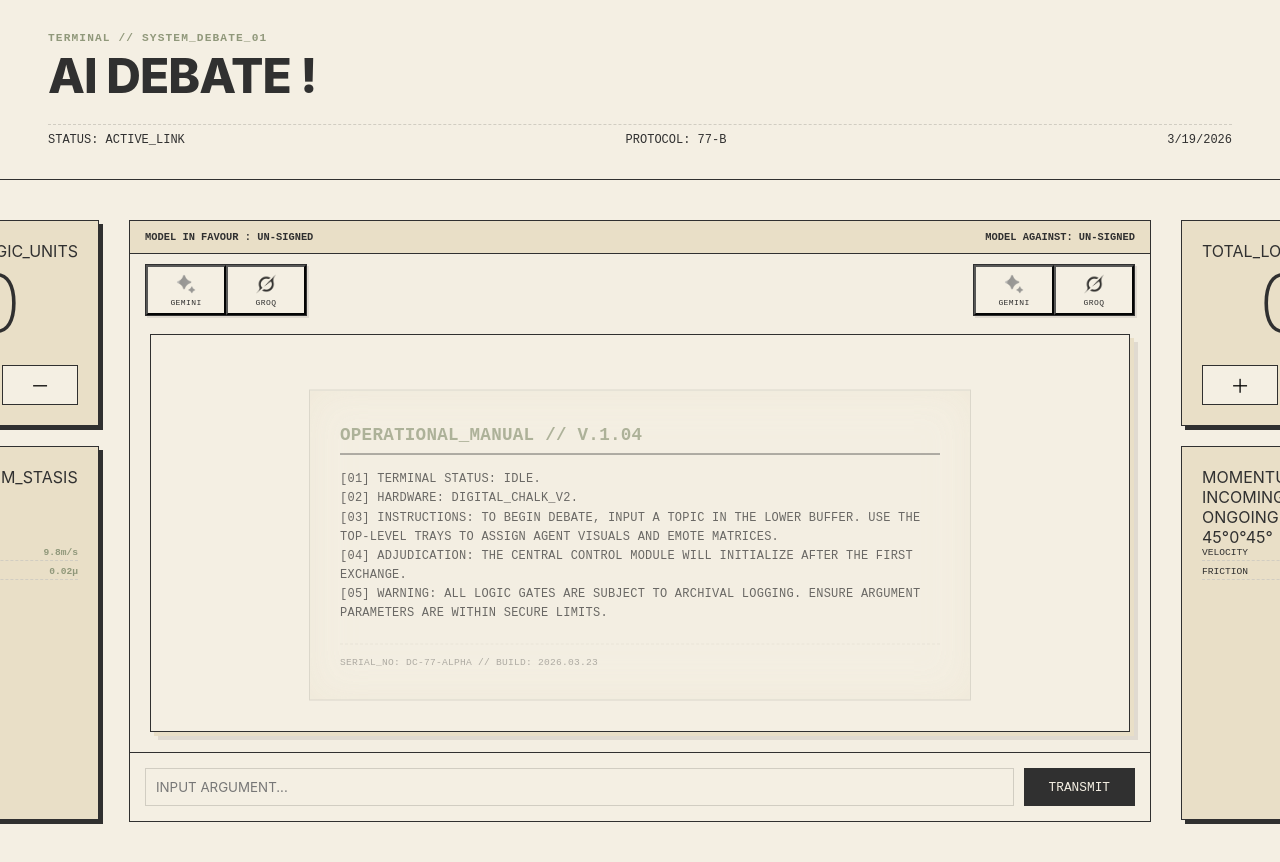
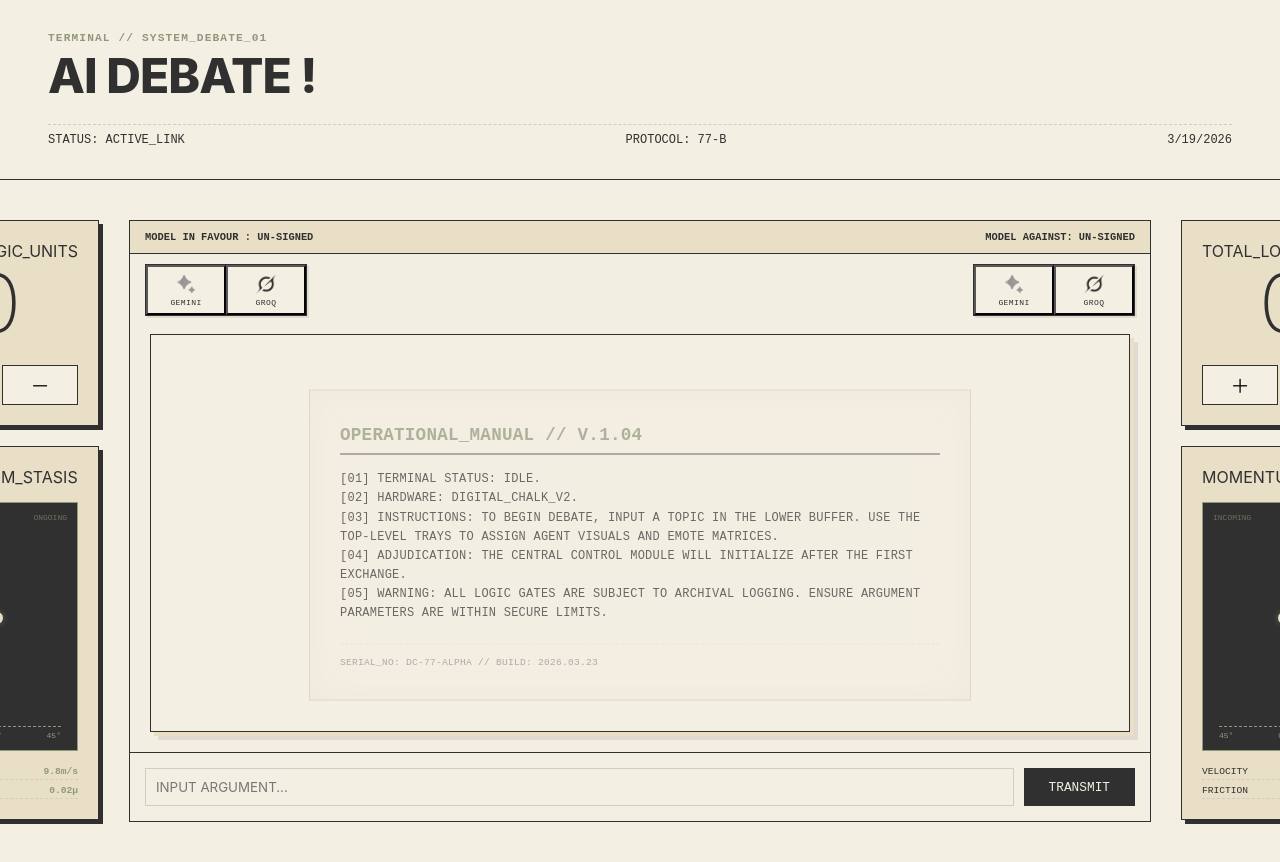
Before and after one commit to Eshaan111/AI-Debate, a Next.js app: page / in a window 1280 px wide. Shown: the top 862 px of the page. Built offline with nearby package versions, Linux system fonts and the light colour scheme.

Commit message:
pendulum logic

```diff
--- a/app/globals.css
+++ b/app/globals.css
@@ -1,10 +1,15 @@
 :root {
   /* The "Digital Chalk" Palette */
-  --paper: #F4EFE3;      /* Base Background */
-  --ink: #2D2D2D;        /* High Contrast Charcoal */
-  --sage: #8F9779;       /* Primary Accent */
-  --sandstone: #E9DFC7;  /* Secondary Container */
-  --grid-dot: #D1CDC2;   /* Subdued Grid Color */
+  --paper: #F4EFE3;
+  /* Base Background */
+  --ink: #2D2D2D;
+  /* High Contrast Charcoal */
+  --sage: #8F9779;
+  /* Primary Accent */
+  --sandstone: #E9DFC7;
+  /* Secondary Container */
+  --grid-dot: #D1CDC2;
+  /* Subdued Grid Color */
 
   /* Typography */
   --font-main: 'Inter', 'Helvetica Neue', sans-serif;
@@ -73,17 +78,113 @@ body {
   gap: 30px;
   padding: 40px;
 }
+
 /* --- SIDE PANE --- */
 /* --- SIDE PANE (Height Matched) --- */
 .dc-side-pane {
   width: 220px;
-  height: 600px; /* MATCHES .dc-chat-container height */
+  height: 600px;
+  /* MATCHES .dc-chat-container height */
   display: flex;
   flex-direction: column;
   gap: 20px;
 }
 
-.dc-counter-card, .dc-status-card {
+.dc-pendulum-enclosure {
+  flex: 1;
+  background-color: var(--ink);
+  margin: 15px 0;
+  position: relative;
+  border: 1px solid var(--sage);
+  display: flex;
+  flex-direction: column;
+  align-items: center;
+  overflow: hidden;
+}
+
+/* Labels for the extremes */
+.dc-pendulum-label {
+  position: absolute;
+  top: 10px;
+  font-family: var(--font-mono);
+  font-size: 0.5rem;
+  color: var(--sage);
+  opacity: 0.6;
+}
+
+.dc-pendulum-label.left {
+  left: 10px;
+}
+
+.dc-pendulum-label.right {
+  right: 10px;
+}
+
+/* The Pivot Point */
+.dc-pendulum-enclosure::before {
+  content: "";
+  position: absolute;
+  top: 0;
+  width: 4px;
+  height: 4px;
+  background: var(--sage);
+  border-radius: 50%;
+  z-index: 2;
+}
+
+/* The Arm */
+.dc-pendulum-arm {
+  width: 1px;
+  height: 120px;
+  background: var(--sage);
+  position: relative;
+  transform-origin: top center;
+  transition: transform 1.2s cubic-bezier(0.45, 0.05, 0.55, 0.95);
+  margin-top: 2px;
+}
+
+/* Directional States */
+.dc-pendulum-arm.incoming {
+  transform: rotate(35deg);
+}
+
+.dc-pendulum-arm.ongoing {
+  transform: rotate(-35deg);
+}
+
+.dc-pendulum-arm.center {
+  transform: rotate(0deg);
+}
+
+/* The Weight (The Bob) */
+.dc-pendulum-weight {
+  position: absolute;
+  bottom: 0;
+  left: -6px;
+  width: 12px;
+  height: 12px;
+  background: var(--sandstone);
+  border: 1px solid var(--ink);
+  border-radius: 50%;
+  box-shadow: 0 0 5px rgba(143, 151, 121, 0.4);
+}
+
+/* The Bottom Scale */
+.dc-pendulum-scale {
+  position: absolute;
+  bottom: 10px;
+  width: 80%;
+  display: flex;
+  justify-content: space-between;
+  font-family: var(--font-mono);
+  font-size: 0.5rem;
+  color: var(--sage);
+  border-top: 1px dashed var(--sage);
+  padding-top: 4px;
+}
+
+.dc-counter-card,
+.dc-status-card {
   background-color: var(--sandstone);
   border: 1px solid var(--ink);
   padding: 20px;
@@ -91,14 +192,16 @@ body {
 }
 
 .dc-counter-card {
-  flex: 0 0 auto; /* Takes only as much space as needed */
+  flex: 0 0 auto;
+  /* Takes only as much space as needed */
   display: flex;
   flex-direction: column;
   align-items: center;
 }
 
 .dc-status-card {
-  flex: 1; /* Fills the remaining height of the 600px pane */
+  flex: 1;
+  /* Fills the remaining height of the 600px pane */
   display: flex;
   flex-direction: column;
 }
@@ -107,7 +210,8 @@ body {
 .dc-apple-counter {
   font-family: var(--font-main);
   font-size: 5rem;
-  font-weight: 200; /* Ultra light Apple aesthetic */
+  font-weight: 200;
+  /* Ultra light Apple aesthetic */
   margin: 10px 0;
   color: var(--ink);
   line-height: 0.8;
@@ -141,12 +245,13 @@ body {
 
 .dc-counter-btn:active {
   transform: translateY(2px);
-  box-shadow: inset 0 2px 4px rgba(0,0,0,0.1);
+  box-shadow: inset 0 2px 4px rgba(0, 0, 0, 0.1);
 }
 
 /* Ensure Chat Container doesn't shrink */
 .dc-chat-container {
-  flex-shrink: 0; /* Prevents the pane from squishing the chat */
+  flex-shrink: 0;
+  /* Prevents the pane from squishing the chat */
 }
 
 
@@ -195,14 +300,23 @@ body {
 
 /* --- ANIMATIONS --- */
 @keyframes dc-wave {
-  0% { transform: translateX(-100%) translateY(-5px); }
-  50% { transform: translateX(-50%) translateY(5px); }
-  100% { transform: translateX(0%) translateY(-5px); }
+  0% {
+    transform: translateX(-100%) translateY(-5px);
+  }
+
+  50% {
+    transform: translateX(-50%) translateY(5px);
+  }
+
+  100% {
+    transform: translateX(0%) translateY(-5px);
+  }
 }
 
 /* The Chat Box (Semi-Full-Width) */
 .dc-chat-container {
-  width: 85%; /* Semi-full width */
+  width: 85%;
+  /* Semi-full width */
   max-width: 1200px;
   height: 600px;
 
@@ -238,16 +352,20 @@ body {
 /* The Message Area */
 .dc-chat-messages {
   position: relative;
-  flex: 1; /* This forces it to take all available space between header and input */
+  flex: 1;
+  /* This forces it to take all available space between header and input */
   display: flex;
   flex-direction: column;
-  overflow: hidden; /* Keep the trays pinned to the top */
-  padding-top: 70px; /* Space so messages don't start under the trays */
+  overflow: hidden;
+  /* Keep the trays pinned to the top */
+  padding-top: 70px;
+  /* Space so messages don't start under the trays */
 }
 
 .dc-message-stream {
 
-  position: relative; /* Anchor for the placeholder */
+  position: relative;
+  /* Anchor for the placeholder */
   overflow-y: auto;
   overflow-x: hidden;
   flex: 1;
@@ -260,8 +378,10 @@ body {
   /* The "Boxy" Shadow */
   /* Format: x-offset y-offset blur spread color */
   box-shadow:
-    4px 4px 0px 0px var(--sandstone), /* The inner "step" */
-    8px 8px 0px 0px rgba(45, 45, 45, 0.1); /* The outer "drop" */
+    4px 4px 0px 0px var(--sandstone),
+    /* The inner "step" */
+    8px 8px 0px 0px rgba(45, 45, 45, 0.1);
+  /* The outer "drop" */
 
   /* Structural Border */
   border: 1px solid var(--ink);
@@ -273,19 +393,22 @@ body {
 
 /* 1. The Track (The physical slot the slider sits in) */
 .dc-message-stream::-webkit-scrollbar {
-  width: 12px; /* Wide enough to feel like a physical component */
+  width: 12px;
+  /* Wide enough to feel like a physical component */
 }
 
 /* 2. The Background of the track */
 .dc-message-stream::-webkit-scrollbar-track {
   background-color: var(--sandstone);
-  border-left: 1px solid var(--ink); /* Divider line from the content */
+  border-left: 1px solid var(--ink);
+  /* Divider line from the content */
 }
 
 /* 3. The Thumb (The moving 'knob') */
 .dc-message-stream::-webkit-scrollbar-thumb {
   background-color: var(--ink);
-  border: 2px solid var(--sandstone); /* Creates a 'inset' look */
+  border: 2px solid var(--sandstone);
+  /* Creates a 'inset' look */
   /* No border-radius = 0px for that sharp industrial finish */
 }
 
@@ -308,7 +431,8 @@ body {
   font-size: 0.8rem;
   padding: 12px;
   border: 1px solid var(--grid-dot);
-  background-color: rgba(233, 223, 199, 0.3); /* Very light sandstone tint */
+  background-color: rgba(233, 223, 199, 0.3);
+  /* Very light sandstone tint */
   position: relative;
   max-width: 80%;
   align-self: flex-start;
@@ -319,7 +443,8 @@ body {
   font-size: 0.8rem;
   padding: 12px;
   border: 1px solid var(--grid-dot);
-  background-color: rgba(233, 223, 199, 0.3); /* Very light sandstone tint */
+  background-color: rgba(233, 223, 199, 0.3);
+  /* Very light sandstone tint */
   position: relative;
   max-width: 80%;
   align-self: flex-end;
@@ -348,27 +473,37 @@ body {
   font-size: 0.5rem;
   padding: 1px 4px;
 }
+
 /* The Selector Base */
 /* The Selector Base - Adjusted for exactly 2 slots */
 .dc-selector-tray {
   position: absolute;
   top: 10px;
-  width: 160px; /* Slightly narrower for 2 clean 80px slots */
+  width: 160px;
+  /* Slightly narrower for 2 clean 80px slots */
   height: 50px;
   background-color: var(--sandstone);
   border: 1px solid var(--ink);
-  display: flex; /* Flex handles the 50/50 split */
-  overflow: hidden; /* No more scrolling needed for 2 items */
+  display: flex;
+  /* Flex handles the 50/50 split */
+  overflow: hidden;
+  /* No more scrolling needed for 2 items */
   z-index: 10;
   box-shadow: 2px 2px 0px 0px rgba(45, 45, 45, 0.1);
 }
 
-.dc-left-tray { left: 15px; }
-.dc-right-tray { right: 15px; }
+.dc-left-tray {
+  left: 15px;
+}
+
+.dc-right-tray {
+  right: 15px;
+}
 
 /* The "Slides" (Now exactly 50% width) */
 .dc-slide {
-  flex: 1; /* Each takes exactly half the container */
+  flex: 1;
+  /* Each takes exactly half the container */
   flex-direction: column;
   gap: 4px;
   display: flex;
@@ -376,7 +511,8 @@ body {
   justify-content: center;
   height: 100%;
   font-family: var(--font-mono);
-  font-size: 0.65rem; /* Slightly larger text for better legibility */
+  font-size: 0.65rem;
+  /* Slightly larger text for better legibility */
   text-transform: uppercase;
   color: var(--ink);
   background-color: var(--paper);
@@ -401,7 +537,8 @@ body {
 
 /* Reverse the colors when hovering */
 .dc-slide:hover .dc-slide-img {
-  filter: invert(1) brightness(2); /* Makes the icon white on the sage background */
+  filter: invert(1) brightness(2);
+  /* Makes the icon white on the sage background */
   opacity: 1;
 }
 
@@ -418,7 +555,8 @@ body {
 /* Technical Labeling */
 .dc-tray-label {
   position: absolute;
-  top: -14px; /* Lifted slightly more */
+  top: -14px;
+  /* Lifted slightly more */
   left: 0;
   font-family: var(--font-mono);
   font-size: 0.55rem;
@@ -438,9 +576,11 @@ body {
   max-width: 600px;
 
   /* Legibility Improvements */
-  background-color: rgba(244, 239, 227, 0.8); /* Faint paper-colored plate */
+  background-color: rgba(244, 239, 227, 0.8);
+  /* Faint paper-colored plate */
   color: var(--ink);
-  opacity: 0.7; /* Increased for better contrast */
+  opacity: 0.7;
+  /* Increased for better contrast */
   padding: 30px;
   border: 1px solid var(--grid-dot);
 
@@ -448,7 +588,8 @@ body {
   font-family: var(--font-mono);
   font-size: 0.75rem;
   line-height: 1.6;
-  text-align: left; /* Left-aligned feels more like a manual */
+  text-align: left;
+  /* Left-aligned feels more like a manual */
   text-transform: uppercase;
   letter-spacing: 0.02em;
 
@@ -483,18 +624,18 @@ body {
 .dc-widget-bar {
   background-color: var(--ink);
   /* The "Friction" texture: subtle vertical vents */
-  background-image: repeating-linear-gradient(
-    90deg,
+  background-image: repeating-linear-gradient(90deg,
       transparent,
       transparent 2px,
       rgba(0, 0, 0, 0.2) 2px,
-    rgba(0, 0, 0, 0.2) 3px
-  );
+      rgba(0, 0, 0, 0.2) 3px);
   padding: 8px 16px;
 
   /* CENTERING LOGIC */
-  margin: 20px auto; /* 20px top/bottom, auto left/right centers it */
-  width: fit-content; /* Critical: keeps the bar from stretching */
+  margin: 20px auto;
+  /* 20px top/bottom, auto left/right centers it */
+  width: fit-content;
+  /* Critical: keeps the bar from stretching */
   min-width: 320px;
 
   display: flex;
@@ -523,8 +664,13 @@ body {
   opacity: 0.4;
 }
 
-.dc-widget-bar::before { left: 4px; }
-.dc-widget-bar::after { right: 4px; }
+.dc-widget-bar::before {
+  left: 4px;
+}
+
+.dc-widget-bar::after {
+  right: 4px;
+}
 
 /* The Label */
 .dc-widget-label {
@@ -618,7 +764,7 @@ body {
   position: relative;
   overflow: hidden;
   /* Inset look */
-  box-shadow: inset 1px 1px 2px rgba(0,0,0,0.1);
+  box-shadow: inset 1px 1px 2px rgba(0, 0, 0, 0.1);
 }
 
 .dc-loading-bar::after {
@@ -629,25 +775,35 @@ body {
   width: 100%;
   height: 100%;
   /* Industrial 'Caution' Stripes */
-  background: repeating-linear-gradient(
-    45deg,
+  background: repeating-linear-gradient(45deg,
       var(--sage),
       var(--sage) 6px,
       transparent 6px,
-    transparent 12px
-  );
+      transparent 12px);
   animation: dc-slide-progress 2s linear infinite;
 }
 
 /* Hard Snap Animation */
 @keyframes dc-blink {
-  0% { opacity: 1; filter: brightness(1.2); }
-  100% { opacity: 0.4; filter: brightness(0.8); }
+  0% {
+    opacity: 1;
+    filter: brightness(1.2);
+  }
+
+  100% {
+    opacity: 0.4;
+    filter: brightness(0.8);
+  }
 }
 
 @keyframes dc-slide-progress {
-  from { transform: translateX(0); }
-  to { transform: translateX(100%); }
+  from {
+    transform: translateX(0);
+  }
+
+  to {
+    transform: translateX(100%);
+  }
 }
 
 /* The Input Area */
@@ -682,7 +838,8 @@ body {
   font-size: 0.8rem;
   text-transform: uppercase;
   cursor: crosshair;
-  transition: none; /* No fluid animation */
+  transition: none;
+  /* No fluid animation */
   cursor: pointer;
 }
 
```
Also changed, not shown: actions/handle_first_pitch.js (+7 -7 lines), actions/next_reply.js (+9 -9 lines), app/api/argument/route.js (+12 -12 lines), app/components/chatinput.tsx (+14 -9 lines), app/components/messageStream.tsx (+8 -5 lines), app/components/sidepane.tsx (+21 -6 lines), reduxFeatures/streamSlice.ts (+23 -35 lines), app/layout.tsx (line endings or trailing spaces). Lines whose indentation alone changed are shown as unchanged.
